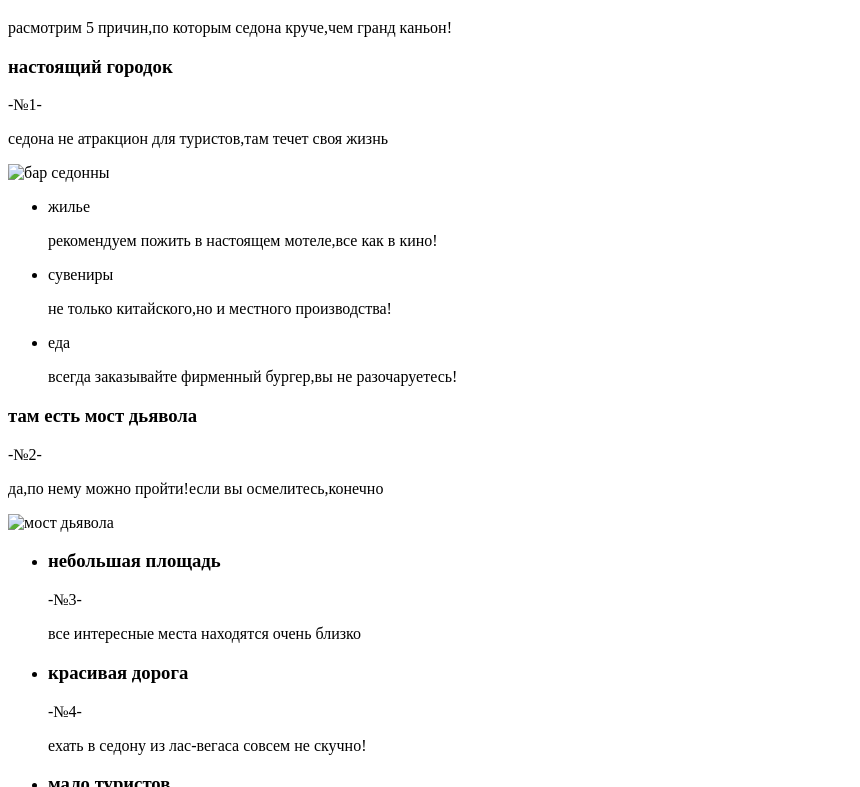
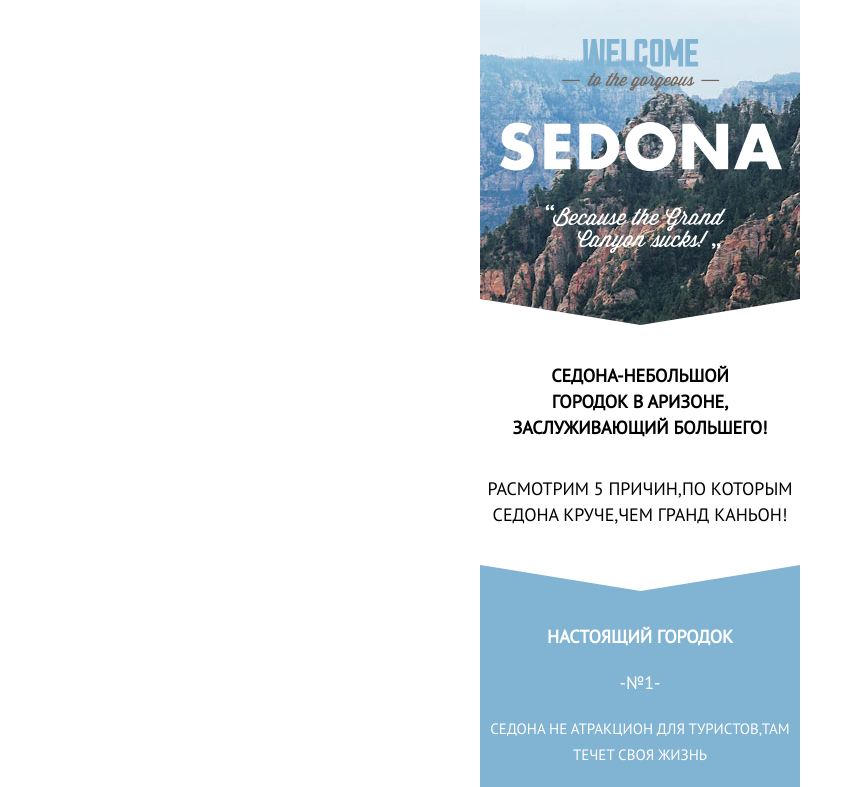
Before and after one commit to Evgeny1995/957319-sedona-20, a website: page source/index.html in a window 1280 px wide. Shown: the part 320-1107 px from the top of the page, without its empty margins (0-860 px from the left). Drawn offline with nearby package versions, Linux system fonts and the light colour scheme; files that its build step writes are made by us from their sources.

Commit message:
главный контент

```diff
--- a/source/index.html
+++ b/source/index.html
@@ -26,76 +26,76 @@
           <a href="#" class="list-navigation__links">HTML ACADEMY</a>
         </li>
       </ul>
-      <img class="page-header__logo" src="/source/img/logo-sedona-mobile.svg" alt="Логотип">
+      <img class="page-header__logo" src="/img/logo-sedona-mobile.svg" alt="Логотип">
       <span class="page-heder__icon-menu"></span>
     </div>
   </header>
   <main class="main-page">
     <section class="main-page__advantages advantages">
       <h2 class="advantages__title">
-        седонна-небольшой городок в аризоне,заслуживающий большего!
+        СЕДОНА-НЕБОЛЬШОЙ<br> ГОРОДОК В АРИЗОНЕ,<br> ЗАСЛУЖИВАЮЩИЙ БОЛЬШЕГО!
       </h2>
       <p class="advantages__description">
-        расмотрим 5 причин,по которым седона круче,чем гранд каньон!
+        РАСМОТРИМ 5 ПРИЧИН,ПО КОТОРЫМ СЕДОНА КРУЧЕ,ЧЕМ ГРАНД КАНЬОН!
       </p>
       <div class="advantages__true-town true-town">
         <div class="true-town__background_blue background-blue">
           <h3 class="true-town__title">
-            настоящий городок
+            НАСТОЯЩИЙ ГОРОДОК
           </h3>
           <span class="true-town__number">-№1-</span>
           <p class="true-town__description">
-            седона не атракцион для туристов,там течет своя жизнь
+            СЕДОНА НЕ АТРАКЦИОН ДЛЯ ТУРИСТОВ,ТАМ <br> ТЕЧЕТ СВОЯ ЖИЗНЬ
           </p>
-          <img class="true-town-picture" src="#" alt="бар седонны ">
+          <img class="true-town-picture" src="/img/main-city-mobile@1x.jpg" alt="бар седонны ">
         </div>
         <ul class="true-town__list">
-          <li class="true-town-list__item">
-            <p class="true-town-list__title">жилье</p>
-            <p class="true-town-list__description">рекомендуем пожить в настоящем мотеле,все как в кино!</p>
+          <li class="true-town-list__item housing">
+            <p class="true-town-list__title ">ЖИЛЬЁ</p>
+            <p class="true-town-list__description">РЕКОМЕНДУЕМ ПОЖИТЬ В НАСТОЯЩЕМ МОТЕЛЕ, ВСЁ КАК В КИНО</p>
           </li>
-          <li class="true-town-list__item">
-            <p class="true-town-list__title">сувениры</p>
-            <p class="true-town-list__description">не только китайского,но и местного производства!</p>
+          <li class="true-town-list__item souvenirs">
+            <p class="true-town-list__title">СУВЕНИРЫ</p>
+            <p class="true-town-list__description">НЕ ТОЛЬКО КИТАЙСКОГО, НО И МЕСТНОГО ПРОИЗВОДСТВА</p>
           </li>
-          <li class="true-town-list__item">
-            <p class="true-town-list__title">еда</p>
-            <p class="true-town-list__description">всегда заказывайте фирменный бургер,вы не разочаруетесь!</p>
+          <li class="true-town-list__item food">
+            <p class="true-town-list__title">ЕДА</p>
+            <p class="true-town-list__description">ВСЕГДА ЗАКАЗЫВАЙТЕ ФИРМЕННЫЙ БУРГЕР, ВЫ НЕ РАЗОЧАРУЕТЕСЬ!</p>
           </li>
         </ul>
       </div>
-      <div class="advantages__devil's-bridge devil's-bridge">
-        <div class="devil's-bridge__background-blue">
-          <h3 class="devil's-bridge__title">
-            там есть мост дьявола
+      <div class="advantages__devil-bridge devil-bridge">
+        <div class="devil-bridge__background-blue">
+          <h3 class="devil-bridge__title">
+            ТАМ ЕСТЬ МОСТ ДЬЯВОЛА
           </h3>
-          <span class="devil's-bridge__number">-№2-</span>
-          <p class="devil's-bridge__description">
-            да,по нему можно пройти!если вы осмелитесь,конечно
+          <span class="devil-bridge__number">-№2-</span>
+          <p class="devil-bridge__description">
+            ДА,ПО НЕМУ МОЖНО ПРОЙТИ! ЕСЛИ ВЫ ОСМЕЛИТЕСЬ, КОНЕЧНО
           </p>
-          <img class="devil's-bridge-picture" src="#" alt="мост дьявола">
+          <img class="devil-bridge-picture" src="/img/main-bridge-mobile@1x.jpg" alt="мост дьявола">
         </div>
         <ul class="advantages__list">
           <li class="advantages-list__item">
             <h3 class="advantages-list__title">
-              небольшая площадь
+              НЕБОЛЬШАЯ ПЛОЩАДЬ
             </h3>
             <p class="advantages-list__number">-№3-</p>
-            <p class="advantages-list__description">все интересные места находятся очень близко</p>
+            <p class="advantages-list__description">ВСЕ ИНТЕРЕСНЫЕ МЕСТА НАХОДЯТСЯ ОЧЕНЬ БЛИЗКО</p>
           </li>
           <li class="advantages-list__item">
             <h3 class="advantages-list__title">
-              красивая дорога
+              КРАСИВАЯ ДОРОГА
             </h3>
             <p class="advantages-list__number">-№4-</p>
-            <p class="advantages-list__description">ехать в седону из лас-вегаса совсем не скучно!</p>
+            <p class="advantages-list__description">ЕХАТЬ В СЕДОНУ ИЗ ЛАС-ВЕГАСА СОВСЕМ НЕ СКУЧНО!</p>
           </li>
           <li class="advantages-list__item">
             <h3 class="advantages-list__title">
-              мало туристов
+              МАЛО ТУРИСТОВ
             </h3>
             <p class="advantages-list__number">-№5-</p>
-            <p class="advantages-list__description">большинство едет в гранд каньон и толпится там</p>
+            <p class="advantages-list__description">БОЛЬШИНСТВО ЕДЕТ В ГРАНД КАНЬОН И ТОЛПИТСЯ ТАМ</p>
           </li>
         </ul>
       </div>
--- /dev/null
+++ b/source/less/block/main-content.less
@@ -0,0 +1,266 @@
+.main-page__advantages {
+  position: relative;
+  width: 320px;
+  margin: 0 auto;
+  padding: 5px 0;
+  background: url("/img/bg-back-mobile@1x.jpg") no-repeat top center;
+  background-color: #ffffff;
+
+  &::before {
+    content: "";
+    position: absolute;
+    background: url("/img/Export/text-index-mobile.svg.svg") no-repeat;
+    width: 285px;
+    height: 215px;
+    top: 91px;
+    left: 20px;
+  }
+
+  &::after {
+    content: "";
+    position: absolute;
+    background: url("/img/Export/mobile-triangle-bg-2.svg") no-repeat;
+    width: 320px;
+    height: 57px;
+    top: 333px;
+    right: 0;
+  }
+}
+
+.advantages__title {
+  margin-top: 410px;
+  text-align: center;
+  padding: 0;
+  font-family: "PTSans", "Arial", sans-serif;
+  font-style: normal;
+  font-weight: bold;
+  font-size: 18px;
+  line-height: 26px;
+  color: #000000;
+}
+
+.advantages__description {
+  display: block;
+  margin-top: 35px;
+  margin-bottom: 75px;
+  text-align: center;
+  font-family: "PTSans", "Arial", sans-serif;
+  font-style: normal;
+  font-size: 18px;
+  line-height: 26px;
+}
+
+.advantages__true-town {
+  background-color: #ffffff;
+  margin-top: 50px;
+}
+
+.true-town__background_blue {
+  height: 444px;
+  position: relative;
+  padding-top: 1px;
+  text-align: center;
+  background-color: #81b3d2;
+
+  &::before {
+    content: "";
+    position: absolute;
+    background: url("/img/Export/mobile-triangle-bg-2-blue.svg") no-repeat;
+    width: 320px;
+    height: 57px;
+    top: -56px;
+    right: 0;
+  }
+}
+
+.true-town__title {
+  display: block;
+  font-family: "PTSans", "Arial", sans-serif;
+  font-style: normal;
+  font-weight: bold;
+  font-size: 18px;
+  line-height: 26px;
+  color: #ffffff;
+  margin-top: 20px;
+}
+
+.true-town__number {
+  display: block;
+  font-family: "PTSans", "Arial", sans-serif;
+  font-style: normal;
+  font-size: 18px;
+  line-height: 26px;
+  color: #ffffff;
+  margin: 20px 0;
+}
+
+.true-town__description {
+  display: block;
+  font-family: "PTSans", "Arial", sans-serif;
+  font-style: normal;
+  font-size: 15px;
+  line-height: 26px;
+  color: #ffffff;
+  margin: 20px 0;
+  width: 100%;
+}
+
+.true-town__list {
+  list-style: none;
+  padding: 0;
+  margin: 0;
+  text-align: left;
+  margin-top: 35px;
+}
+
+.true-town-list__item {
+  margin-left: 10px;
+  padding-left: 50px;
+  padding-top: 1px;
+  margin-bottom: 19px;
+  position: relative;
+}
+
+.true-town-list__title {
+  font-family: "PTSans", "Arial", sans-serif;
+  font-style: normal;
+  font-weight: bold;
+  font-size: 18px;
+  line-height: 26px;
+  margin-bottom: 28px;
+}
+
+.true-town-list__description {
+  font-family: "PTSans", "Arial", sans-serif;
+  font-style: normal;
+  font-size: 15px;
+  line-height: 26px;
+  margin: 0;
+}
+
+.housing::before {
+  content: "";
+  position: absolute;
+  background: url("/img/Export/icon-house.svg.svg") no-repeat;
+  width: 39px;
+  height: 39px;
+  left: 0;
+  top: 8px;
+}
+
+.souvenirs::before {
+  content: "";
+  position: absolute;
+  background: url("/img/Export/icon-gift.svg.svg") no-repeat;
+  width: 39px;
+  height: 39px;
+  left: 0;
+  top: 8px;
+}
+
+.food::before {
+  content: "";
+  position: absolute;
+  background: url("/img/Export/icon-burger.svg.svg") no-repeat;
+  width: 39px;
+  height: 39px;
+  left: -3px;
+  top: 13px;
+}
+
+.advantages__devil-bridge {
+  background-color: #ffffff;
+  margin-top: 40px;
+}
+
+.devil-bridge__background-blue {
+  background-color: #81b3d2;
+  color: #ffffff;
+  height: 483px;
+  text-align: center;
+  box-sizing: border-box;
+  padding: 1px 0;
+}
+
+.devil-bridge__title {
+  font-family: "PTSans", "Arial", sans-serif;
+  font-style: normal;
+  font-weight: bold;
+  font-size: 18px;
+  line-height: 26px;
+  margin-bottom: 22px;
+  margin-top: 38px;
+}
+
+.devil-bridge__number {
+  font-family: "PTSans", "Arial", sans-serif;
+  font-style: normal;
+  font-size: 15px;
+  line-height: 26px;
+  padding: 0;
+  margin: 0;
+}
+
+.devil-bridge__description {
+  font-family: "PTSans", "Arial", sans-serif;
+  font-style: normal;
+  font-size: 15px;
+  line-height: 26px;
+  margin-top: 23px;
+  margin-bottom: 35px;
+}
+
+.devil-bridge-picture {
+  margin: 0;
+}
+
+.advantages__list {
+  list-style: none;
+  margin: 0;
+  padding: 0;
+  text-align: center;
+}
+
+.advantages-list__item {
+  padding: 26px;
+  position: relative;
+
+  &::after {
+    content: "";
+    position: absolute;
+    background: url("/img/Export/bg-line-list-grey.svg") no-repeat;
+    width: 280px;
+    height: 1px;
+    bottom: 0;
+    left: 20px;
+  }
+}
+
+.advantages-list__item:nth-child(3)::after {
+  background: none;
+}
+
+.advantages-list__title {
+  font-family: "PTSans", "Arial", sans-serif;
+  font-style: normal;
+  font-weight: bold;
+  font-size: 18px;
+  line-height: 26px;
+  margin: 0;
+}
+
+.advantages-list__number {
+  font-family: "PTSans", "Arial", sans-serif;
+  font-style: normal;
+  font-size: 15px;
+  line-height: 26px;
+  margin: 20px 0;
+}
+
+.advantages-list__description {
+  font-family: "PTSans", "Arial", sans-serif;
+  font-style: normal;
+  font-size: 15px;
+  line-height: 26px;
+  margin: 0;
+}
--- a/source/less/fonts.less
+++ b/source/less/fonts.less
@@ -1,7 +1,7 @@
 @font-face {
   font-family: "PTSans";
   src: url("../fonts/ptsans.woff2") format("woff2"),
-      url("../fonts/ptsans.woff") format("woff");
+    url("../fonts/ptsans.woff") format("woff");
   font-weight: 400;
   font-style: normal;
   font-display: swap;
--- a/source/less/style.less
+++ b/source/less/style.less
@@ -1,4 +1,5 @@
 // Начните писать стили здесь
 @import "variables.less";
+@import "fonts.less";
 @import "block/header.less";
-@import "fonts.less";
+@import "block/main-content.less";
```
Also changed, not shown: source/less/block/header.less (+22 -21 lines), source/img/Export/bg-line-list-grey.svg (added), source/img/Export/bg-mobile-signature-1.svg (added), source/img/Export/icon-burger.svg.svg (added), source/img/Export/icon-gift.svg.svg (added), source/img/Export/icon-house.svg.svg (added), source/img/Export/mobile-triangle-bg-2-blue.svg (added), source/img/Export/mobile-triangle-bg-2.svg (added), source/img/Export/mobile-triangle-bg.svg (added), source/img/Export/text-index-mobile.svg.svg (added), source/img/Layer 2 1.svg (added), source/img/bg-intro-triangle-mobile.svg, source/img/logo-mobile-main.svg (added).
